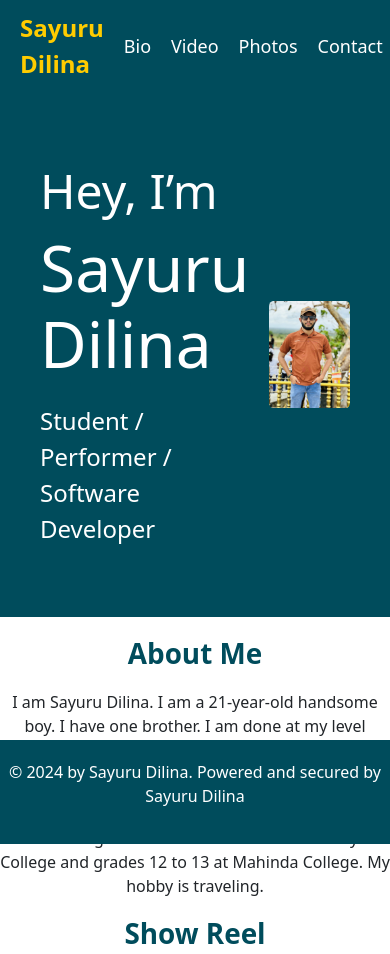
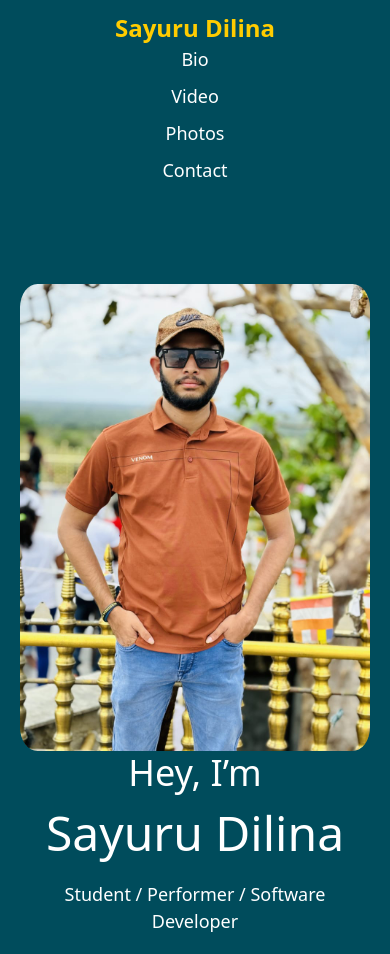
Before and after one commit to SayuruDilina/my-personal-web-page, a plain HTML site: page index.html in a window 390 px wide. Shown: the top 954 px of the page. Drawn offline with nearby package versions, Linux system fonts and the light colour scheme; grey boxes are pictures that could not be loaded.

Commit message:
second commit

```diff
--- a/css/style.css
+++ b/css/style.css
@@ -56,16 +56,18 @@ main {
 .intro-section {
     display: flex;
     align-items: center;
-    justify-content: center;
+    justify-content: space-between;
     max-width: 1200px;
     margin: 0 auto;
     padding: 20px;
+    flex-wrap: wrap; /* Allows wrapping on smaller screens */
 }
 
 .intro-text {
     flex: 1;
     margin-right: 20px;
     text-align: left;
+    order: 1; /* Keeps text on the left on larger screens */
 }
 
 .intro-text h1 {
@@ -86,6 +88,7 @@ main {
 .intro-photo {
     flex: 1;
     text-align: right;
+    order: 2; /* Keeps photo on the right on larger screens */
 }
 
 .intro-photo img {
@@ -93,31 +96,37 @@ main {
     height: auto;
     border-radius: 5%;
 }
-#About{
+
+#About {
     margin-top: 5%;
     text-align: center;
-    font-weight:700 ;
-    color:#004c5c ;
+    font-weight: 700;
+    color: #004c5c;
 }
-   #AboutPar1{
+
+#AboutPar1 {
     margin-top: 5%;
     text-align: center;
     font-weight: 500;
 }
-  #AboutPar2{
+
+#AboutPar2 {
     text-align: center;
     font-weight: 500;
 }
-  #Photos{
+
+#Photos {
     margin-top: 5%;
     text-align: center;
-    font-weight:700 ;
-    color:#004c5c;
+    font-weight: 700;
+    color: #004c5c;
 }
+
 .video-container {
     width: 80%; /* Adjust the width as needed */
     max-width: 1200px;
     margin: 0 auto;
+    text-align: center;
 }
 
 video {
@@ -126,19 +135,12 @@ video {
     border: 2px solid #004c5c; /* Optional: Add a border for styling */
     border-radius: 10px; /* Optional: Add rounded corners for styling */
 }
-#ShowREEL{
+
+#ShowREEL {
     margin-top: 5%;
     text-align: center;
-   font-weight:700 ;
-   color:#004c5c ;
-}
-.video-container{
-   text-align: center;
-}
-#Photos {
-    text-align: center;
-    margin-top: 50px;
-    font-size: 48px;
+    font-weight: 700;
+    color: #004c5c;
 }
 
 .photo-gallery {
@@ -160,6 +162,7 @@ video {
 .photo-gallery img:hover {
     transform: scale(1.05);
 }
+
 #Contact {
     color: #004c5c;
     text-align: center;
@@ -222,12 +225,13 @@ video {
 .social-media img:hover {
     transform: scale(1.2);
 }
+
 footer {
     background-color: #004c5c;
     color: white;
     text-align: center;
     padding: 20px 0;
-    position: fixed;
+    position: relative;
     bottom: 0;
     width: 100%;
 }
@@ -240,7 +244,121 @@ footer a {
 footer a:hover {
     text-decoration: underline;
 }
+
 .modal-content {
     background-color: #004c5c; /* Dark blue background */
     color: yellow; /* Yellow text color */
 }
+
+/* Media Queries for Responsiveness */
+@media (max-width: 1200px) {
+    .nav-container {
+        padding: 0 10px;
+    }
+
+    nav ul li {
+        margin-left: 15px;
+    }
+
+    main {
+        padding: 40px 10px;
+    }
+
+    .intro-section {
+        flex-direction: column; /* Stack elements vertically */
+        text-align: center;
+    }
+
+    .intro-text {
+        margin-right: 0;
+        margin-bottom: 20px;
+        text-align: center;
+    }
+
+    .intro-photo {
+        text-align: center;
+        order: 1; /* Keep photo on top for smaller screens */
+    }
+
+    .intro-text {
+        order: 2; /* Keep text below the photo for smaller screens */
+    }
+
+    .intro-text h1, .intro-text h2, .intro-text p {
+        text-align: center;
+    }
+}
+
+@media (max-width: 768px) {
+    .nav-container {
+        flex-direction: column;
+        align-items: center;
+    }
+
+    nav ul {
+        flex-direction: column;
+        align-items: center;
+    }
+
+    nav ul li {
+        margin-left: 0;
+        margin-bottom: 10px;
+    }
+
+    .intro-section {
+        padding: 20px 10px;
+    }
+
+    .intro-photo {
+        display: block;
+        margin-top: 20px;
+    }
+
+    .photo-gallery {
+        grid-template-columns: repeat(auto-fit, minmax(150px, 1fr));
+        gap: 10px;
+    }
+
+    .contact-section {
+        flex-direction: column;
+        align-items: center;
+    }
+
+    .contact-card, .social-media {
+        min-width: 100%;
+        margin: 10px 0;
+    }
+}
+
+@media (max-width: 480px) {
+    .intro-text h1 {
+        font-size: 36px;
+    }
+
+    .intro-text h2 {
+        font-size: 48px;
+    }
+
+    .intro-text p {
+        font-size: 18px;
+    }
+
+    .photo-gallery {
+        grid-template-columns: repeat(auto-fit, minmax(100px, 1fr));
+        gap: 5px;
+    }
+
+    .contact-card {
+        padding: 10px;
+    }
+
+    .social-media img {
+        width: 30px;
+        height: 30px;
+    }
+
+    footer {
+        font-size: 14px;
+        padding: 10px 0;
+    }
+}
--- a/index.html
+++ b/index.html
@@ -5,7 +5,7 @@
     <meta name="viewport" content="width=device-width, initial-scale=1.0">
     <title>Sayuru</title>
     <link rel="icon" type="image/" href="favicon.ico">
-    <link rel="stylesheet" href="css/style.css">
+    <link rel="stylesheet" href="css/style.css"> <!-- Link to your custom CSS file -->
     <link href="https://cdn.jsdelivr.net/npm/bootstrap@5.3.3/dist/css/bootstrap.min.css" rel="stylesheet"
     integrity="sha384-QWTKZyjpPEjISv5WaRU9OFeRpok6YctnYmDr5pNlyT2bRjXh0JMhjY6hW+ALEwIH" crossorigin="anonymous">
 </head>
@@ -52,7 +52,6 @@
 I studied grades 1 to 11 at Christ Church Boys College and grades 12 to 13 at Mahinda College.
     My hobby is traveling.
  </p>
-
 
 <h1 id="ShowREEL">Show Reel</h1>
 
```
Lines whose indentation alone changed are shown as unchanged.
